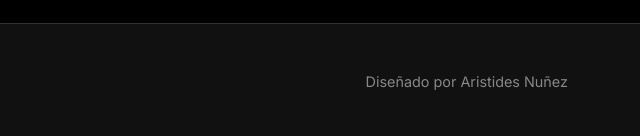
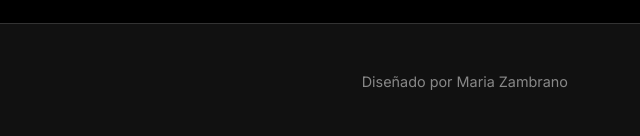
Before and after one commit to mariazambranov27-web/JDs-Barber-shopss, a plain HTML site: page index.html in a window 1280 px wide. Shown: the part 2143-2279 px from the top of the page, 640-1280 px from the left. Drawn offline with Linux system fonts and the light colour scheme.

Commit message:
Update index.html

```diff
--- a/index.html
+++ b/index.html
@@ -212,7 +212,7 @@
                     </div>
                 </div>
                 <div class="footer-credits">
-                    <p>Diseñado por Aristides Nuñez</p>
+                    <p>Diseñado por Maria Zambrano</p>
                 </div>
             </div>
         </div>
```
